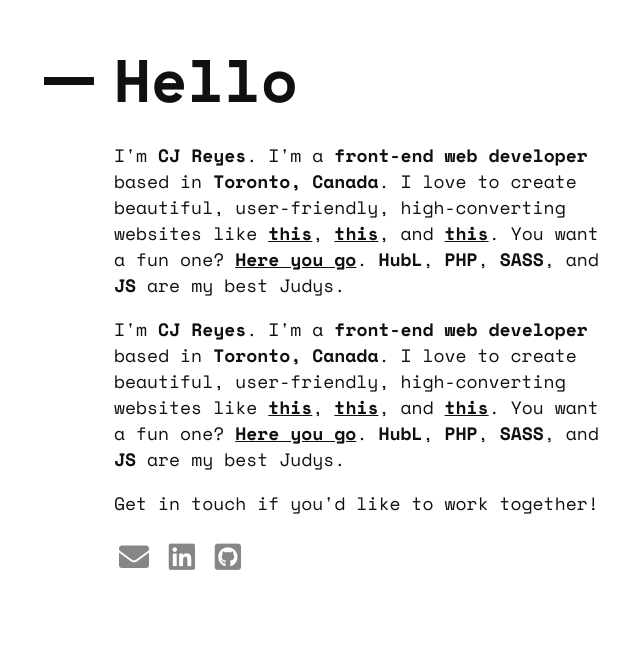
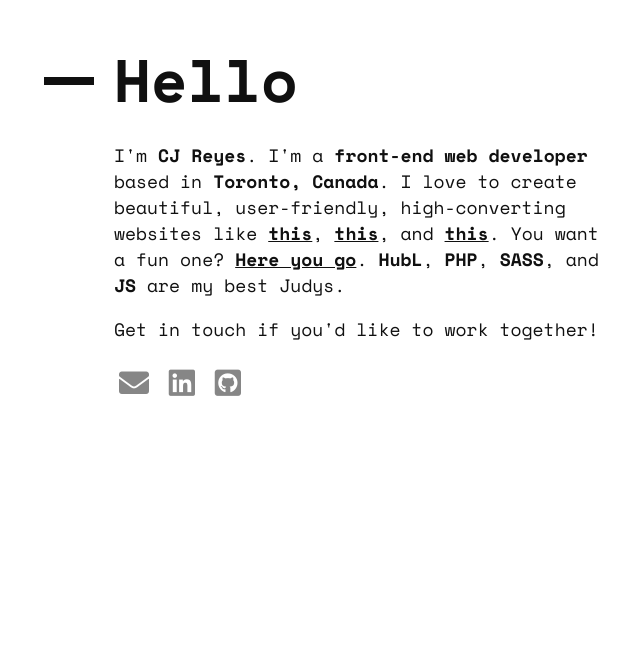
Before and after one commit to itscjreyes/main, a website: page index.html in a window 1280 px wide. Shown: the part 145-804 px from the top of the page, without its empty margins (226-866 px from the left). Drawn offline with nearby package versions, Linux system fonts and the light colour scheme.

Commit message:
Removed duplicate

```diff
--- a/index.html
+++ b/index.html
@@ -54,7 +54,6 @@
         <section class="content">
             <h1>Hello</h1>
             <p>I'm <strong>CJ Reyes</strong>. I'm a <strong>front-end web developer</strong> based in <strong>Toronto, Canada</strong>. I love to create beautiful, user-friendly, high-converting websites like <a href="https://www.difenda.com/" target="_blank">this</a>, <a href="https://allegoryinsurance.com/" target="_blank">this</a>, and <a href="https://crowdriff.com/see2019" target="_blank">this</a>. You want a fun one? <a href="https://itscjreyes.github.io/drakespeare/" target="_blank">Here you go</a>. <strong>HubL</strong>, <strong>PHP</strong>, <strong>SASS</strong>, and <strong>JS</strong> are my best Judys.</p>
-            <p>I'm <strong>CJ Reyes</strong>. I'm a <strong>front-end web developer</strong> based in <strong>Toronto, Canada</strong>. I love to create beautiful, user-friendly, high-converting websites like <a href="https://www.difenda.com/" target="_blank">this</a>, <a href="https://allegoryinsurance.com/" target="_blank">this</a>, and <a href="https://crowdriff.com/see2019" target="_blank">this</a>. You want a fun one? <a href="https://itscjreyes.github.io/drakespeare/" target="_blank">Here you go</a>. <strong>HubL</strong>, <strong>PHP</strong>, <strong>SASS</strong>, and <strong>JS</strong> are my best Judys.</p>
             <p>Get in touch if you'd like to work together!</p>
             <div class="contact">
                 <a href="mailto:itscjreyes@gmail.com" title="Email"><i class="fas fa-envelope"></i></a>
```
